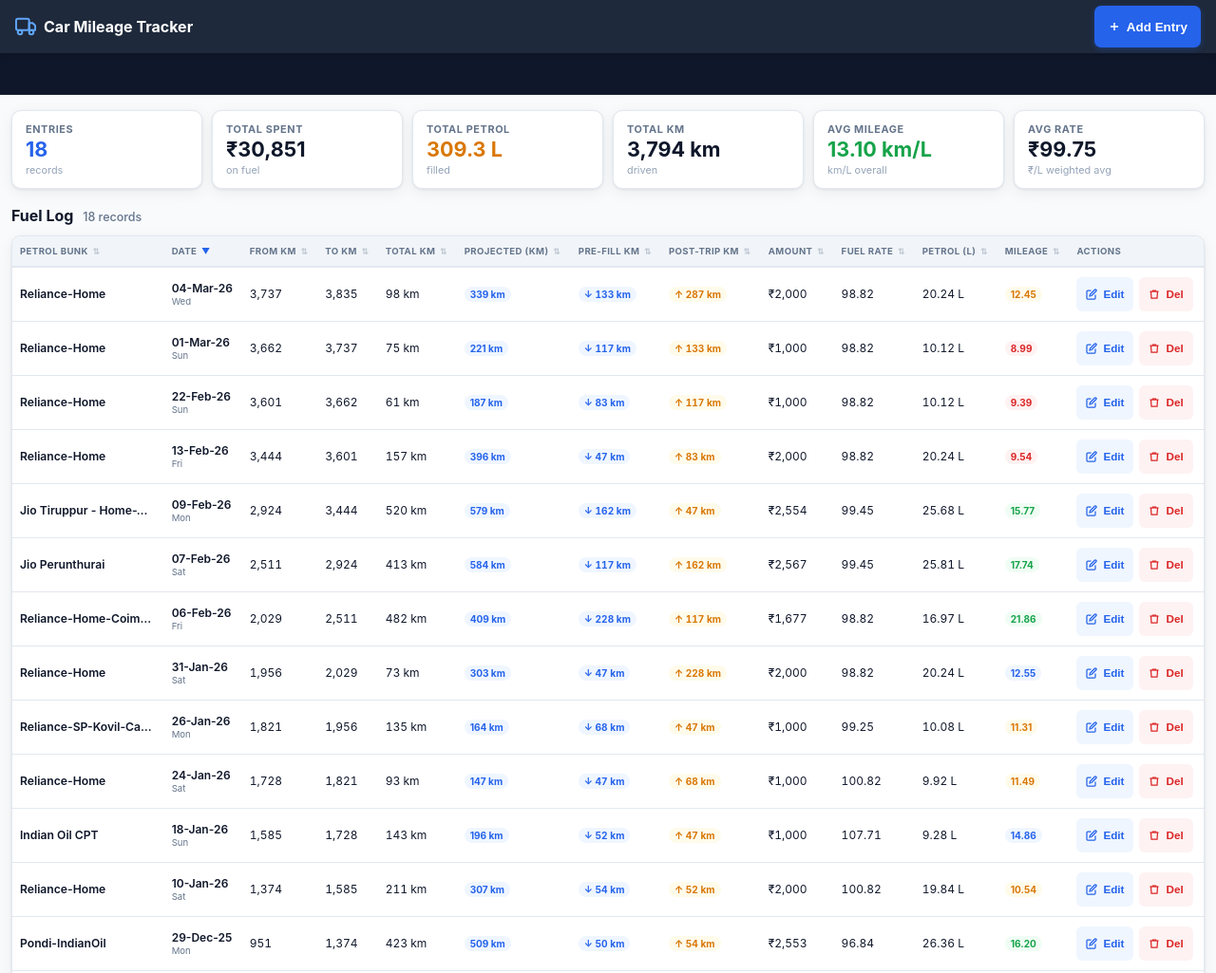
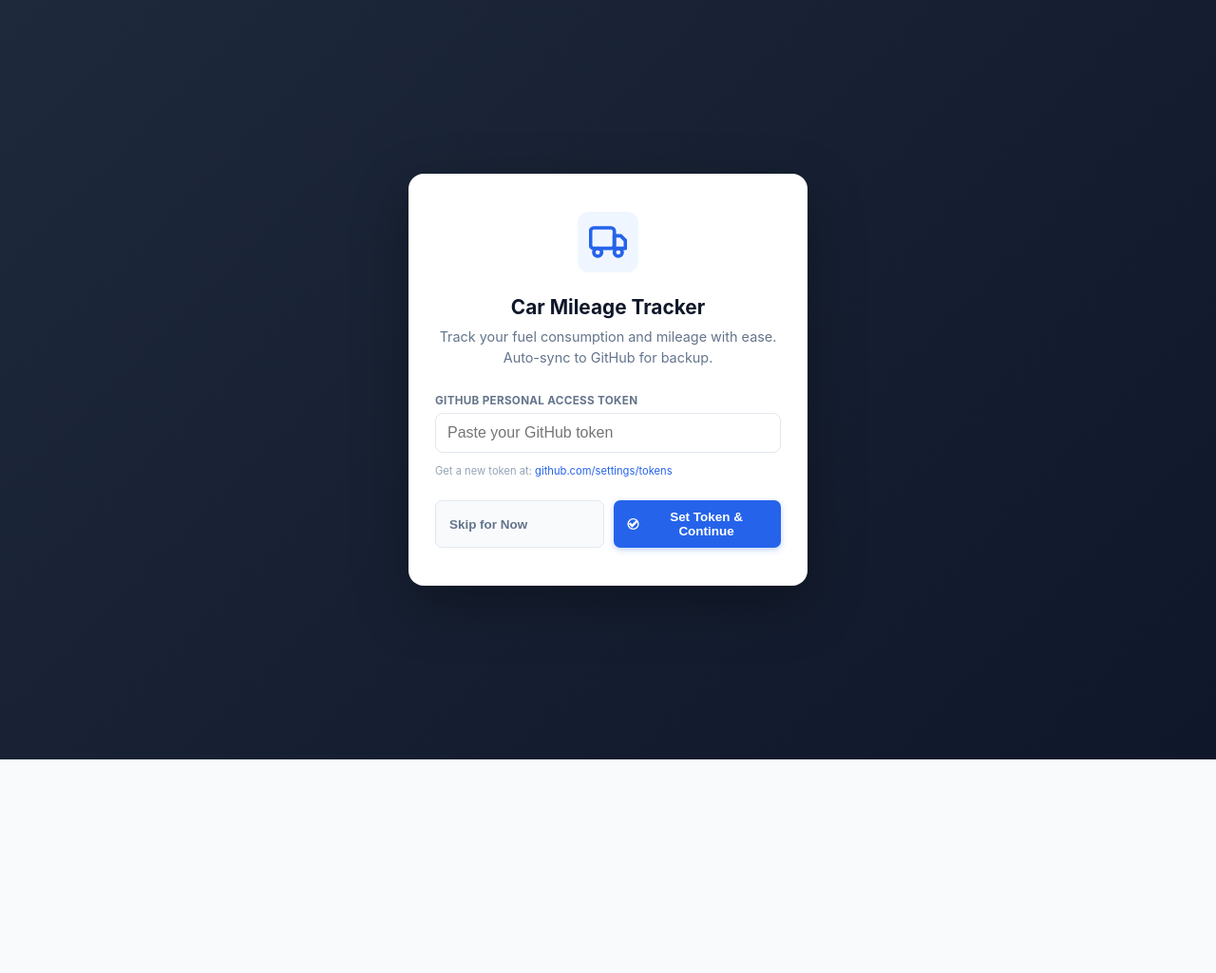
Before and after one commit to PK-Git-1/car-mileage-tracker, a plain HTML site: page index.html in a window 1280 px wide. Shown: the top 1025 px of the page at 95% size. After the commit the page ends 800 px from the top, so only its background shows below. Drawn offline with Linux system fonts and the light colour scheme.

Commit message:
Add initial login screen for GitHub token setup

```diff
--- a/app.js
+++ b/app.js
@@ -534,8 +534,63 @@ function saveGitHubLoginToken() {
 }
 
 // Initialize on DOM ready
-if (document.readyState === 'loading') {
-  document.addEventListener('DOMContentLoaded', initializeData);
-} else {
+function checkLoginScreen() {
+  const hasToken = getGitHubToken();
+  const hasSeenLogin = localStorage.getItem('loginScreenSeen');
+
+  // Show login screen only if first visit or no token set
+  if (!hasSeenLogin && !hasToken) {
+    showLoginScreen();
+  } else {
+    hideLoginScreen();
+    initializeData();
+  }
+}
+
+function showLoginScreen() {
+  const loginScreen = document.getElementById('loginScreen');
+  if (loginScreen) {
+    loginScreen.classList.remove('hidden');
+  }
+}
+
+function hideLoginScreen() {
+  const loginScreen = document.getElementById('loginScreen');
+  if (loginScreen) {
+    loginScreen.classList.add('hidden');
+  }
+}
+
+function skipGitHubLogin() {
+  localStorage.setItem('loginScreenSeen', 'true');
+  hideLoginScreen();
+  initializeData();
+  showToast('You can add GitHub token later through the authentication modal.', 'success');
+}
+
+function submitInitialLogin() {
+  const tokenInput = document.getElementById('loginTokenInput');
+  const token = tokenInput.value.trim();
+
+  if (!token) {
+    showToast('Please enter a GitHub token', 'error');
+    return;
+  }
+
+  if (token.length < 20) {
+    showToast('Token seems invalid. Please check and try again.', 'error');
+    return;
+  }
+
+  localStorage.setItem('gh_token', token);
+  localStorage.setItem('loginScreenSeen', 'true');
+  hideLoginScreen();
+  showToast('GitHub token saved! Initializing...', 'success');
   initializeData();
 }
+
+if (document.readyState === 'loading') {
+  document.addEventListener('DOMContentLoaded', checkLoginScreen);
+} else {
+  checkLoginScreen();
+}
--- a/index.html
+++ b/index.html
@@ -105,11 +105,25 @@
     .toast.error   { border-left: 4px solid var(--danger); }
     .empty-state { text-align: center; padding: 60px 20px; color: var(--text-muted); }
     .empty-state p { font-size: 0.9rem; margin-bottom: 16px; }
-    /* ── FILE BAR ── */
-    .file-bar { background: #0f172a; border-bottom: 1px solid #1e293b; padding: 8px 12px; min-height: 44px; display: flex; align-items: center; justify-content: flex-end; gap: 8px; padding-top: max(8px, env(safe-area-inset-top)); }
-    .save-indicator { font-size: 0.62rem; color: #64748b; margin-right: 12px; transition: color 0.3s; }
-    .save-indicator.saving { color: #fbbf24; }
-    .save-indicator.saved  { color: #4ade80; }
+    /* ========== LOGIN SCREEN ========== */
+    .login-screen { position: fixed; inset: 0; background: linear-gradient(135deg, #1e293b 0%, #0f172a 100%); display: flex; align-items: center; justify-content: center; z-index: 300; padding: 16px; }
+    .login-screen.hidden { display: none; }
+    .login-container { background: var(--card); border-radius: 16px; box-shadow: 0 20px 60px rgba(0,0,0,0.3); width: 100%; max-width: 420px; padding: 40px 28px; text-align: center; animation: slideUp 0.3s ease; }
+    .login-logo { width: 64px; height: 64px; background: var(--primary-light); border-radius: 12px; display: flex; align-items: center; justify-content: center; margin: 0 auto 24px; }
+    .login-logo svg { color: var(--primary); }
+    .login-title { font-size: 1.3rem; font-weight: 700; margin-bottom: 8px; color: var(--text); }
+    .login-subtitle { font-size: 0.9rem; color: var(--text-muted); margin-bottom: 28px; line-height: 1.5; }
+    .login-field { display: flex; flex-direction: column; gap: 6px; margin-bottom: 16px; text-align: left; }
+    .login-field label { font-size: 0.73rem; font-weight: 700; text-transform: uppercase; letter-spacing: 0.3px; color: var(--text-muted); }
+    .login-field input { padding: 11px 12px; border: 1.5px solid var(--border); border-radius: 8px; font-size: 16px; color: var(--text); background: #fff; outline: none; transition: border-color 0.15s; }
+    .login-field input:focus { border-color: var(--primary); box-shadow: 0 0 0 3px rgba(37,99,235,0.1); }
+    .login-helper { font-size: 0.7rem; color: var(--text-light); margin-top: 6px; }
+    .login-helper a { color: var(--primary); text-decoration: none; }
+    .login-helper a:hover { text-decoration: underline; }
+    .login-actions { display: flex; gap: 10px; margin-top: 24px; }
+    .login-actions button { flex: 1; }
+    .login-skip { background: var(--bg); color: var(--text-muted); border: 1.5px solid var(--border); }
+    .login-skip:hover { background: var(--border); }
     @media (max-width: 768px) {
       .form-grid { grid-template-columns: 1fr; }
       .summary-grid { grid-template-columns: repeat(2, 1fr); }
@@ -142,10 +156,6 @@
     Add Entry
   </button>
 </header>
-
-  <div class="file-bar">
-    <span class="save-indicator" id="saveIndicator"></span>
-  </div>
 
 <main>
   <div class="summary-grid">
@@ -344,6 +354,34 @@
 
 <div class="toast" id="toast"></div>
 
+<!-- INITIAL LOGIN SCREEN -->
+<div class="login-screen" id="loginScreen">
+  <div class="login-container">
+    <div class="login-logo">
+      <svg width="40" height="40" viewBox="0 0 24 24" fill="none" stroke="currentColor" stroke-width="2.2" stroke-linecap="round" stroke-linejoin="round">
+        <rect x="1" y="3" width="15" height="13" rx="2"/><path d="M16 8h4l3 3v5h-7V8z"/>
+        <circle cx="5.5" cy="18.5" r="2.5"/><circle cx="18.5" cy="18.5" r="2.5"/>
+      </svg>
+    </div>
+    <div class="login-title">Car Mileage Tracker</div>
+    <div class="login-subtitle">Track your fuel consumption and mileage with ease. Auto-sync to GitHub for backup.</div>
+
+    <div class="login-field">
+      <label>GitHub Personal Access Token</label>
+      <input type="password" id="loginTokenInput" placeholder="Paste your GitHub token" />
+      <span class="login-helper">Get a new token at: <a href="https://github.com/settings/tokens" target="_blank">github.com/settings/tokens</a></span>
+    </div>
+
+    <div class="login-actions">
+      <button class="btn btn-cancel login-skip" onclick="skipGitHubLogin()">Skip for Now</button>
+      <button class="btn btn-primary" onclick="submitInitialLogin()">
+        <svg width="14" height="14" viewBox="0 0 24 24" fill="none" stroke="currentColor" stroke-width="2.5"><path d="M12 2C6.48 2 2 6.48 2 12s4.48 10 10 10 10-4.48 10-10S17.52 2 12 2zm-2 15l-5-5 1.41-1.41L10 14.17l7.59-7.59L19 8l-9 9z"/></svg>
+        Set Token & Continue
+      </button>
+    </div>
+  </div>
+</div>
+
 <script src="app.js"></script>
 </body>
 </html>
```
